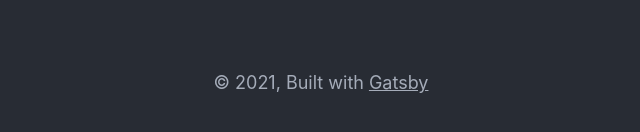
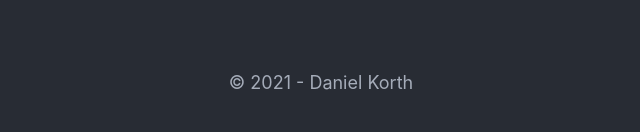
Before and after one commit to itsmeyaw/danielkorth.io, a Gatsby site: page / in a window 1280 px wide. Shown: the part 642-774 px from the top of the page, 319-959 px from the left. Built offline with nearby package versions, Linux system fonts and the light colour scheme; Gatsby itself is replaced by a stand-in of ours; a small style sheet from the web is missing.

Commit message:
changed footer

```diff
--- a/src/components/layout.js
+++ b/src/components/layout.js
@@ -47,10 +47,8 @@ const Layout = ({ children }) => (
           <main>{children}</main>
           <Footer>
             <p>
-            © {new Date().getFullYear()}, Built with
-            {` `}
+            © {new Date().getFullYear()} - Daniel Korth
             </p>
-            <GatsbyLink href="https://www.gatsbyjs.org" target='_blank'>Gatsby</GatsbyLink>
           </Footer>
         </Content>
       </>
```
